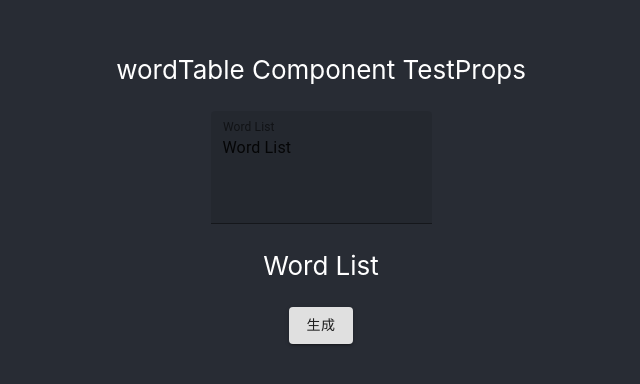
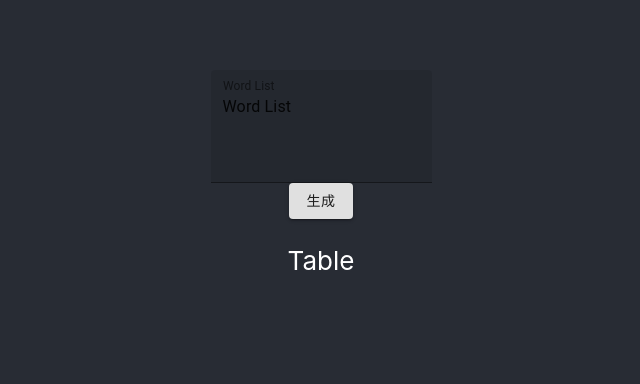
Before and after one commit to irys33/word-search-app, a React (Create React App) app: page / in a window 1280 px wide. Shown: the part 214-598 px from the top of the page, without its empty margins (319-959 px from the left). Built offline with nearby package versions, Linux system fonts and the light colour scheme.

Commit message:
add pass table valus

```diff
--- a/src/App.js
+++ b/src/App.js
@@ -16,18 +16,20 @@ function App() {
     color: "white",
   }
   const [value, setValue] = React.useState('Word List');
+  const [table, setTable] = React.useState('Table');
 
   const handleChange = (event) => {
       setValue(event.target.value);
   };
 
+
   return (
     <div style={{textAlign: "center"}}>
       <div style={appHeaderStyle}>
-        <WordTable name="TestProps" />
         <WordForm value={value} handleChange={handleChange} />
-        <p>{value}</p>
-        <Button variant="contained" onClick={() => { alert('未実装') }}>生成</Button>
+        <Button variant="contained" onClick={() => setTable(value)}>生成</Button>
+        {/* <Button variant="contained">生成</Button> */}
+        <WordTable tableList={table} />
       </div>
     </div>
   );
--- a/src/wordTable.js
+++ b/src/wordTable.js
@@ -1,6 +1,6 @@
 
 function WordTable(props) {
-    return <p>wordTable Component {props.name}</p>;
+    return <p>{props.tableList}</p>;
 }
 
 export default WordTable;
```
